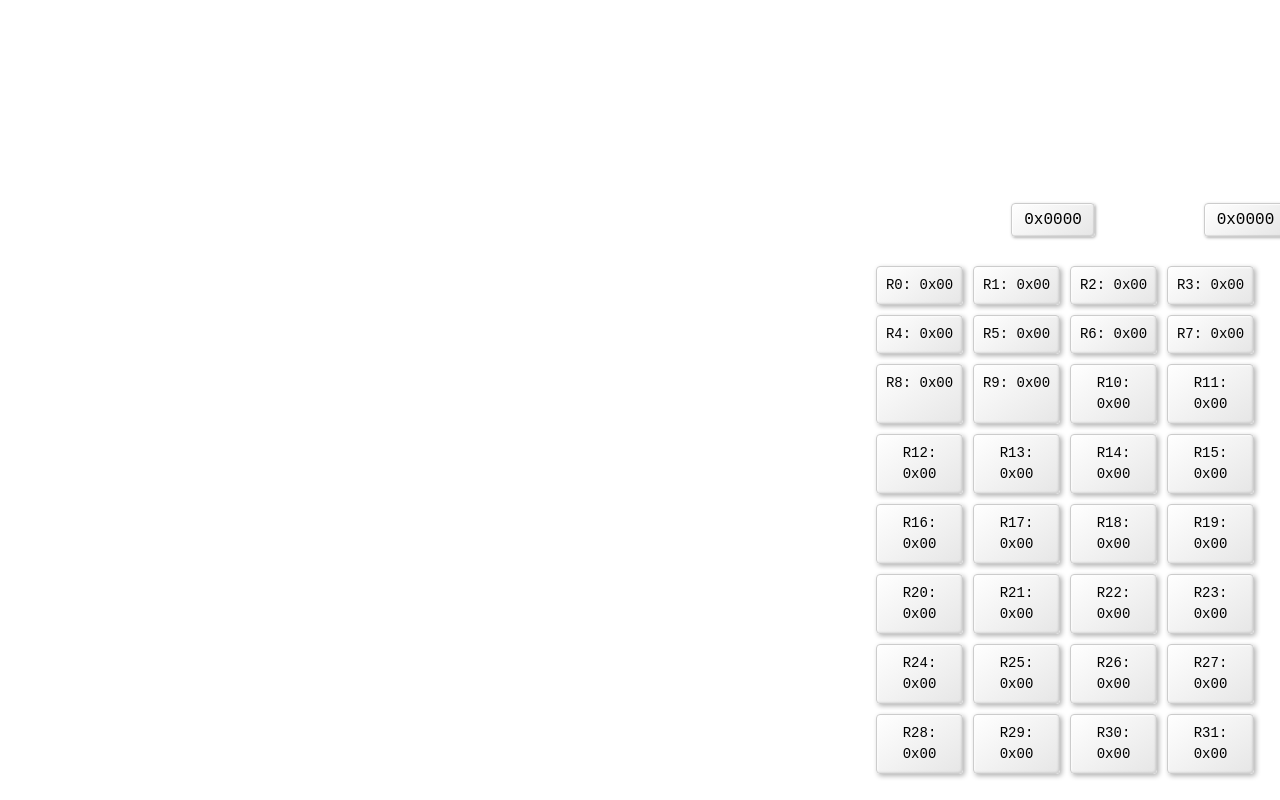
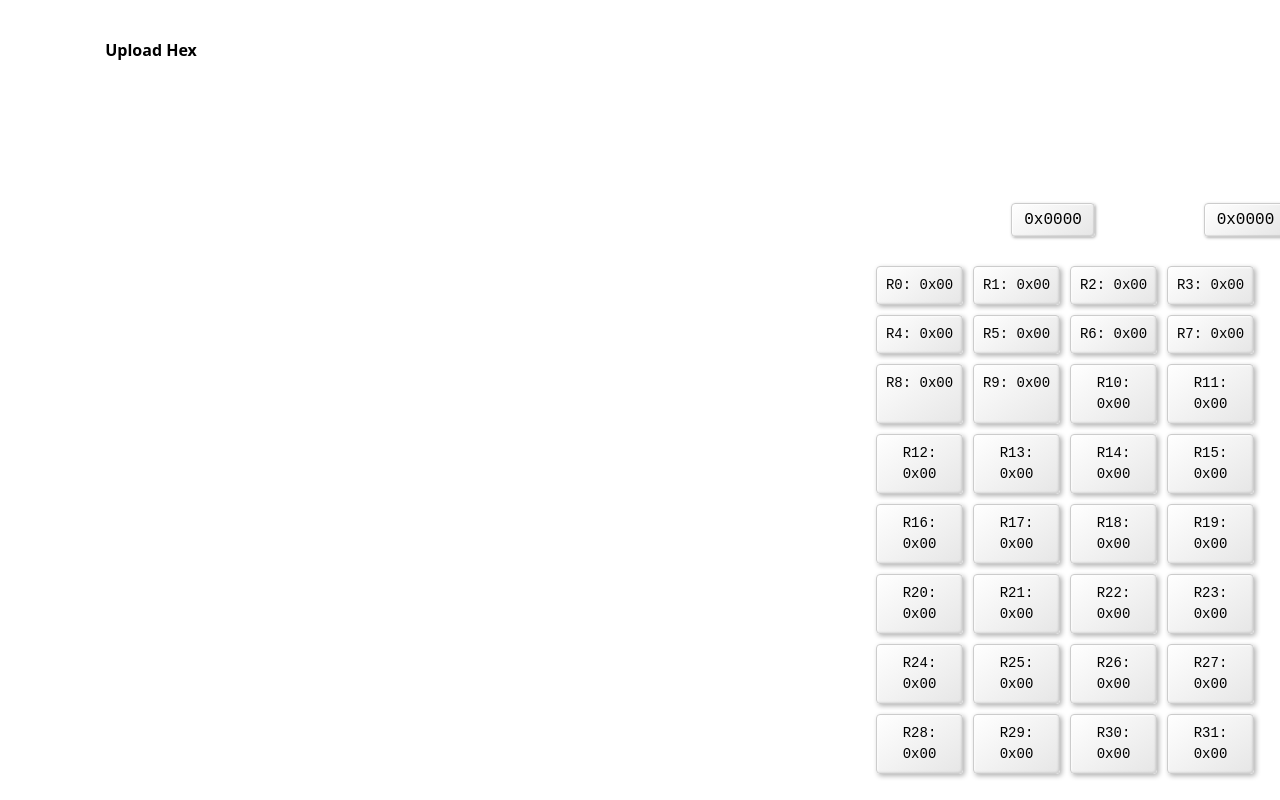
Before and after one commit to Aidan-Gildea/ArduinoEmulator, a React (Vite) app in the folder arduino-emulator/: page / in a window 1280 px wide. Built offline with nearby package versions, Linux system fonts and the light colour scheme.

Commit message:
Created an "Upload Hex File" button, getting started on prompting for a file and checking if it uploads properly.

```diff
--- a/arduino-emulator/src/App.css
+++ b/arduino-emulator/src/App.css
@@ -142,6 +142,9 @@
   margin: var(--panel-margin) var(--panel-margin) 0px var(--panel-margin);
   height: 80px;
   border: 3px solid white;
+  display: flex;
+  align-items: center;
+  padding-left: 10px;
 }
 
 .code-panel {
@@ -150,3 +153,14 @@
   height: 800px;
   border: 3px dashed white;
 }
+
+.upload-hex-file-button {
+  width: 250px;
+  height: 50px;
+  border: 3px solid white;
+  background: white;
+  cursor: pointer;
+  color: black;
+  text-align: center;
+  font-weight: 800;
+}
--- a/arduino-emulator/src/App.tsx
+++ b/arduino-emulator/src/App.tsx
@@ -9,7 +9,9 @@ function App() {
     <>
       <div className="left-side-panel">
         <div className="code-actions-panel">
-
+          <button className="upload-hex-file-button">
+            Upload Hex
+          </button>
         </div>
         <div className="code-panel">
 
```
